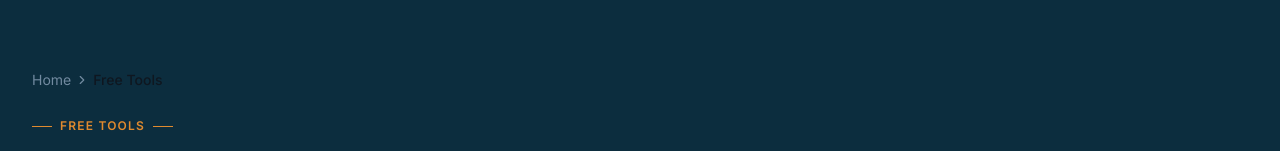
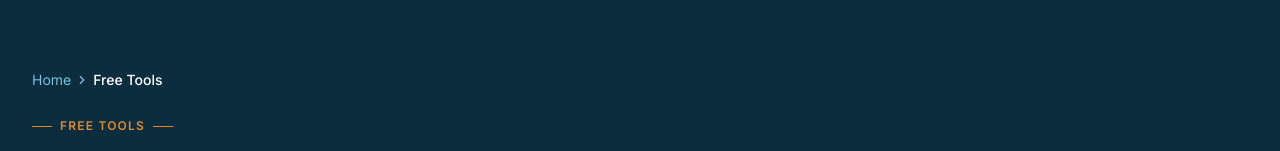
Before and after one commit to the-comet-companies/accident-path, a Next.js app: page /tools in a window 1280 px wide. Shown: the part 132-283 px from the top of the page. Built offline with nearby package versions, Linux system fonts and the light colour scheme.

Commit message:
feat: add variant prop to Breadcrumb component for dark hero support

```diff
--- a/components/layout/Breadcrumb.tsx
+++ b/components/layout/Breadcrumb.tsx
@@ -10,16 +10,19 @@ export interface BreadcrumbItem {
 
 interface BreadcrumbProps {
   items: BreadcrumbItem[]
+  variant?: 'light' | 'dark'
 }
 
-export function Breadcrumb({ items }: BreadcrumbProps) {
+export function Breadcrumb({ items, variant = 'light' }: BreadcrumbProps) {
   const withHome: BreadcrumbItem[] = [{ label: 'Home', href: '/' }, ...items]
 
   return (
     <>
       <SchemaOrg schema={breadcrumbSchema(items)} id="breadcrumb-jsonld" />
       <nav aria-label="Breadcrumb" className="py-3">
-        <ol className="flex flex-wrap items-center gap-1 text-sm text-neutral-500">
+        <ol className={`flex flex-wrap items-center gap-1 text-sm ${
+          variant === 'dark' ? 'text-primary-300' : 'text-neutral-500'
+        }`}>
           {withHome.map((item, index) => {
             const isLast = index === withHome.length - 1
             return (
@@ -29,7 +32,9 @@ export function Breadcrumb({ items }: BreadcrumbProps) {
                 )}
                 {isLast || !item.href ? (
                   <span
-                    className="text-neutral-950 font-medium"
+                    className={`font-medium ${
+                      variant === 'dark' ? 'text-white' : 'text-neutral-950'
+                    }`}
                     aria-current={isLast ? 'page' : undefined}
                   >
                     {item.label}
@@ -37,7 +42,11 @@ export function Breadcrumb({ items }: BreadcrumbProps) {
                 ) : (
                   <Link
                     href={item.href}
-                    className="hover:text-primary-600 transition-colors underline-offset-2 hover:underline"
+                    className={`transition-colors underline-offset-2 hover:underline ${
+                      variant === 'dark'
+                        ? 'hover:text-primary-100'
+                        : 'hover:text-primary-600'
+                    }`}
                   >
                     {item.label}
                   </Link>
```
